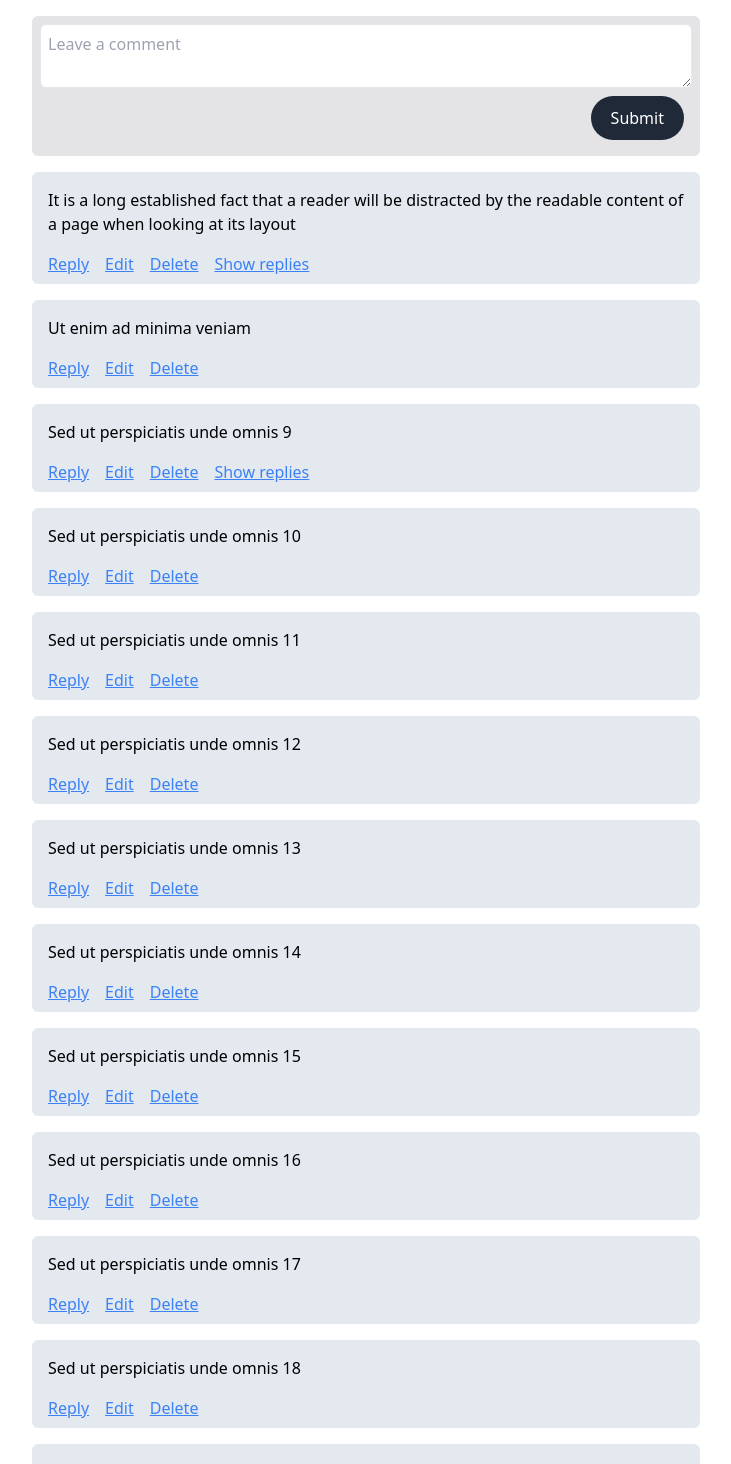
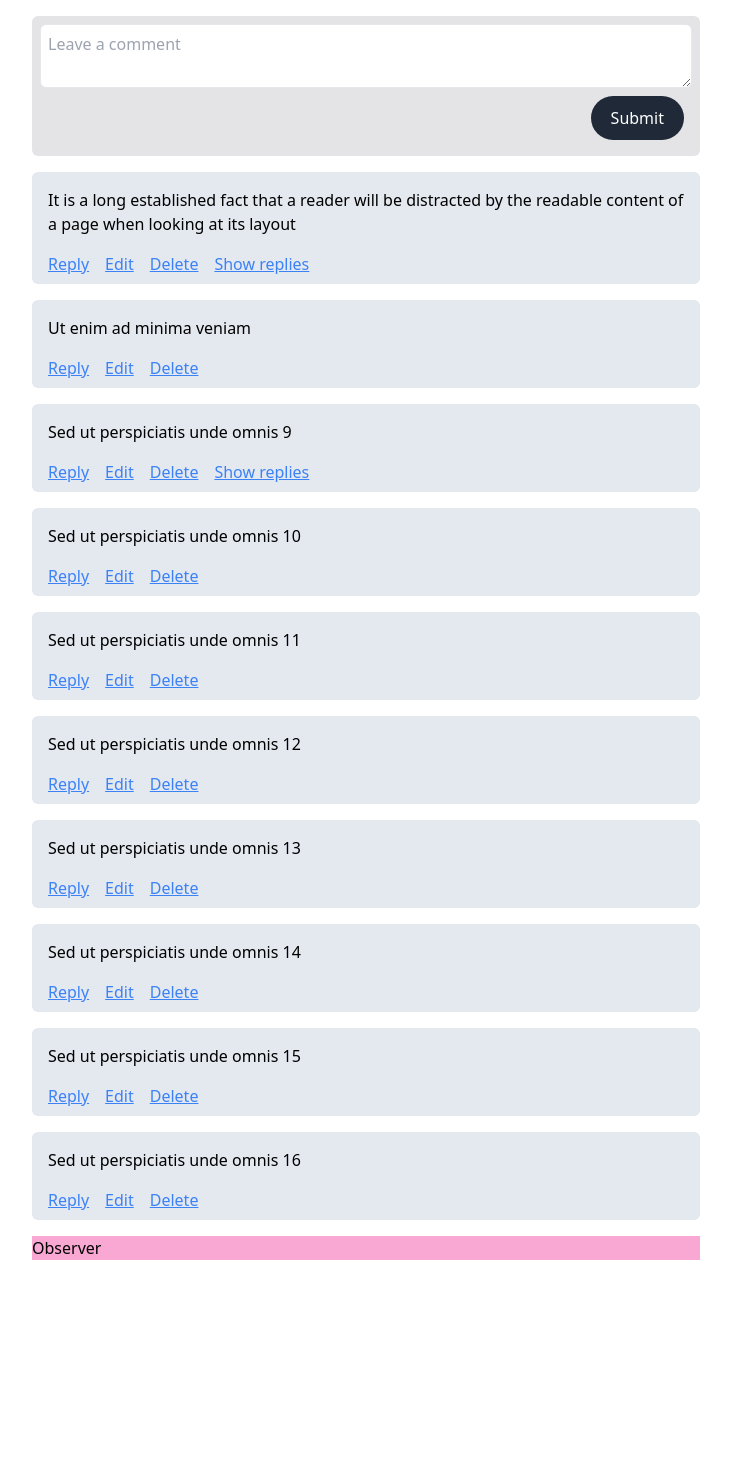
Before and after one commit to wickker/comments, a React (Vite) app: page / in a window 1280 px wide. Shown: the top 1464 px of the page, without its empty margins (274-1005 px from the left). After the commit the page ends 1276 px from the top, so only its background shows below. Built offline with nearby package versions, Linux system fonts and the light colour scheme; data requests are answered from the project's data file.

Commit message:
scaffold intersection obs

```diff
--- a/src/App.tsx
+++ b/src/App.tsx
@@ -13,7 +13,7 @@ const queryClient = new QueryClient({
 
 const App = () => {
   return (
-    <div className="mx-auto flex max-w-[700px] flex-col px-4 pt-4 h-[100dvh]">
+    <div className="mx-auto flex max-w-[700px] flex-col p-4 min-h-[100dvh]">
       <QueryClientProvider client={queryClient}>
         <Comments />
       </QueryClientProvider>
--- a/src/api/dummyApi.ts
+++ b/src/api/dummyApi.ts
@@ -3,7 +3,7 @@ import { Comment } from "@/types"
 const baseUrl = "http://localhost:3000"
 
 const getComments = async (): Promise<Comment[]> => {
-    const res = await fetch(`${baseUrl}/comments`)
+    const res = await fetch(`${baseUrl}/comments?_start=0&_limit=10`)
     if (!res.ok) {
         throw new Error(res.statusText)
     }
--- a/src/containers/Comments/index.tsx
+++ b/src/containers/Comments/index.tsx
@@ -1,14 +1,15 @@
 import { AddNewComment, CommentTile } from "@/components"
 import { Comment } from "@/types"
-import { useEffect, useState } from "react"
+import { useEffect, useRef, useState } from "react"
 import { addNewReply, deleteReply, editReply } from "./utils"
 import useComment from "@/hooks/query/useComment"
 import { FiLoader } from "react-icons/fi"
 
 const Comments = () => {
+  const [comments, setComments] = useState<Comment[]>([])
+  const observerRef = useRef<HTMLDivElement>(null)
   const { useGetCommentsQuery } = useComment()
   const getComments = useGetCommentsQuery()
-  const [comments, setComments] = useState<Comment[]>([])
 
   const handleAddNewReply = (commentId: number, newComment: Comment) =>
     setComments(addNewReply(comments, commentId, newComment))
@@ -22,8 +23,9 @@ const Comments = () => {
   const handleAddNewComment = (newComment: Comment) =>
     setComments([newComment, ...comments])
 
-  const generateCommentTiles = () =>
-    comments.map((c) => (
+  const generateCommentTiles = () => (
+    <>
+      {comments.map((c) => (
         <CommentTile
           {...c}
           key={c.id}
@@ -31,13 +33,35 @@ const Comments = () => {
           editReply={handleEditReply}
           deleteReply={handleDeleteReply}
         />
-    ))
+      ))}
+      <div className="bg-pink-300" ref={observerRef}>
+        Observer
+      </div>
+    </>
+  )
 
   useEffect(() => {
     if (getComments.data) {
       setComments(getComments.data)
     }
   }, [getComments.data])
+
+  const cb = (entries: IntersectionObserverEntry[]) => {
+    const [entry] = entries
+    console.log(entry.isIntersecting)
+}
+
+  useEffect(() => {
+    const observer = new IntersectionObserver(cb)
+
+    if (observerRef.current) {
+      observer.observe(observerRef.current)
+    }
+
+    return () => {
+      observer.disconnect()
+    }
+  }, [observerRef])
 
   return (
     <>
```
Lines whose indentation alone changed are shown as unchanged.
